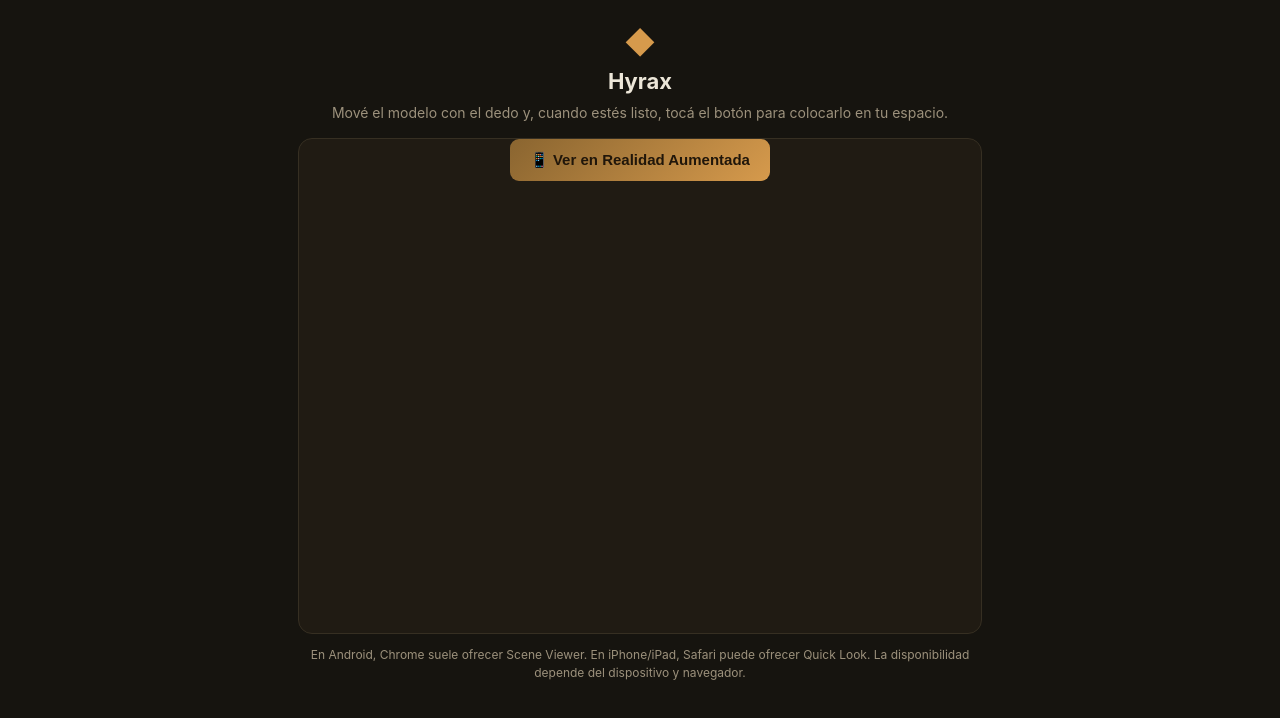
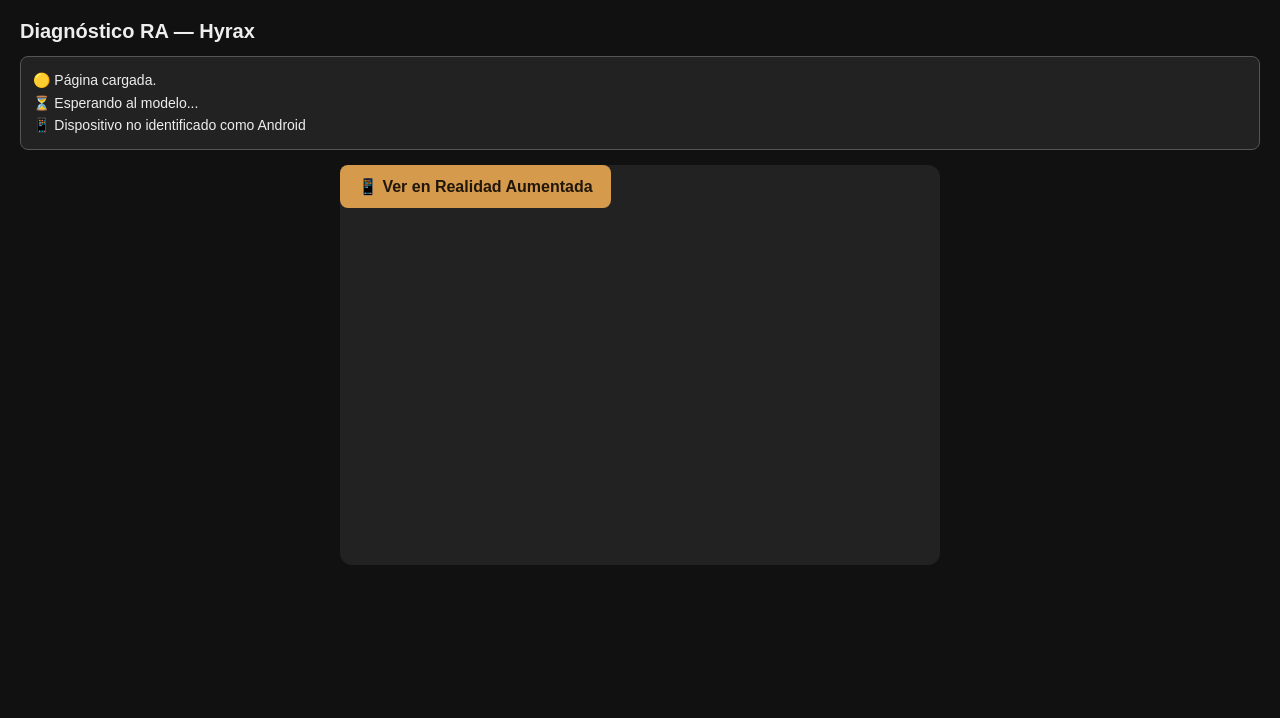
Before and after one commit to martinhechen/LaRioja3D, a plain HTML site: page ra/01/index.html in a window 1280 px wide. Drawn offline with Linux system fonts and the light colour scheme; some packages are replaced by stand-ins of ours; a script that the page names is missing.

Commit message:
Update index.html

```diff
--- a/ra/01/index.html
+++ b/ra/01/index.html
@@ -2,43 +2,115 @@
 <html lang="es">
 <head>
   <meta charset="utf-8">
-  <meta name="viewport" content="width=device-width, initial-scale=1, viewport-fit=cover">
-  <title>Hyrax — Realidad Aumentada</title>
-  <script type="module" src="https://ajax.googleapis.com/ajax/libs/model-viewer/4.0.0/model-viewer.min.js"></script>
+  <meta name="viewport" content="width=device-width, initial-scale=1">
+  <title>Diagnóstico RA — Hyrax</title>
+
+  <script
+    type="module"
+    src="https://ajax.googleapis.com/ajax/libs/model-viewer/4.0.0/model-viewer.min.js">
+  </script>
+
   <style>
-    :root{--bg:#16140f;--text:#ece6d8;--dim:#9c917c;--accent:#d69a4c;--border:#362f22}
-    *{box-sizing:border-box}
-    html,body{margin:0;min-height:100%;background:var(--bg);color:var(--text);font-family:-apple-system,BlinkMacSystemFont,"Segoe UI",Roboto,Arial,sans-serif}
-    body{display:flex;justify-content:center}
-    .card{width:min(720px,100%);padding:24px 18px 32px;text-align:center}
-    .glyph{font-size:30px;color:var(--accent);margin-bottom:8px}
-    h1{font-size:22px;margin:0 0 8px}
-    p{font-size:14px;line-height:1.55;color:var(--dim);margin:0 0 14px}
-    model-viewer{display:block;width:100%;height:min(62vh,520px);min-height:320px;background:#201b13;border:1px solid var(--border);border-radius:14px;overflow:hidden}
-    .note{font-size:12px;margin-top:12px}
-    #ar-button{background:linear-gradient(135deg,#8a6530,#d69a4c);color:#20160a;border:0;border-radius:9px;padding:12px 20px;font-size:15px;font-weight:700}
+    body{
+      margin:0;
+      padding:20px;
+      background:#111;
+      color:#eee;
+      font-family:Arial,sans-serif;
+    }
+
+    h1{
+      font-size:20px;
+      margin-top:0;
+    }
+
+    #status{
+      background:#222;
+      border:1px solid #555;
+      border-radius:8px;
+      padding:12px;
+      line-height:1.6;
+      margin-bottom:15px;
+      font-size:14px;
+    }
+
+    model-viewer{
+      width:100%;
+      max-width:600px;
+      height:400px;
+      margin:auto;
+      display:block;
+      background:#222;
+      border-radius:12px;
+    }
+
+    #ar-button{
+      background:#d69a4c;
+      color:#20160a;
+      border:0;
+      border-radius:8px;
+      padding:12px 18px;
+      font-size:16px;
+      font-weight:bold;
+      cursor:pointer;
+    }
   </style>
 </head>
+
 <body>
-  <main class="card">
-    <div class="glyph">◆</div>
-    <h1>Hyrax</h1>
-    <p>Mové el modelo con el dedo y, cuando estés listo, tocá el botón para colocarlo en tu espacio.</p>
+
+  <h1>Diagnóstico RA — Hyrax</h1>
+
+  <div id="status">
+    <div>🟡 Página cargada.</div>
+    <div>⏳ Esperando al modelo...</div>
+  </div>
 
   <model-viewer
-      src="../../modelos/modelo01.glb"
-      alt="Modelo 3D de Hyrax"
+    id="viewer"
+    src="https://martinhechen.github.io/LaRioja3D/modelos/modelo01.glb"
     ar
-      ar-modes="webxr scene-viewer quick-look"
+    ar-modes="scene-viewer webxr quick-look"
     camera-controls
     auto-rotate
     shadow-intensity="1"
     exposure="1"
-      ar-placement="floor">
-      <button slot="ar-button" id="ar-button">📱 Ver en Realidad Aumentada</button>
+    alt="Hyrax">
+
+    <button id="ar-button" slot="ar-button">
+      📱 Ver en Realidad Aumentada
+    </button>
+
   </model-viewer>
 
-    <p class="note">En Android, Chrome suele ofrecer Scene Viewer. En iPhone/iPad, Safari puede ofrecer Quick Look. La disponibilidad depende del dispositivo y navegador.</p>
-  </main>
+  <script>
+    const viewer = document.getElementById('viewer');
+    const status = document.getElementById('status');
+
+    function log(msg) {
+      status.innerHTML += `<div>${msg}</div>`;
+    }
+
+    viewer.addEventListener('load', () => {
+      log('✅ MODELO CARGADO CORRECTAMENTE');
+    });
+
+    viewer.addEventListener('error', (event) => {
+      console.error(event);
+      log('❌ ERROR AL CARGAR EL MODELO');
+      log('Revisá la consola del navegador si fuera necesario.');
+    });
+
+    viewer.addEventListener('ar-status', (event) => {
+      log('📱 Estado RA: ' + event.detail.status);
+    });
+
+    if (navigator.userAgent.match(/Android/i)) {
+      log('🤖 Android detectado');
+    } else {
+      log('📱 Dispositivo no identificado como Android');
+    }
+  </script>
+
 </body>
 </html>
```
Lines whose indentation alone changed are shown as unchanged.
